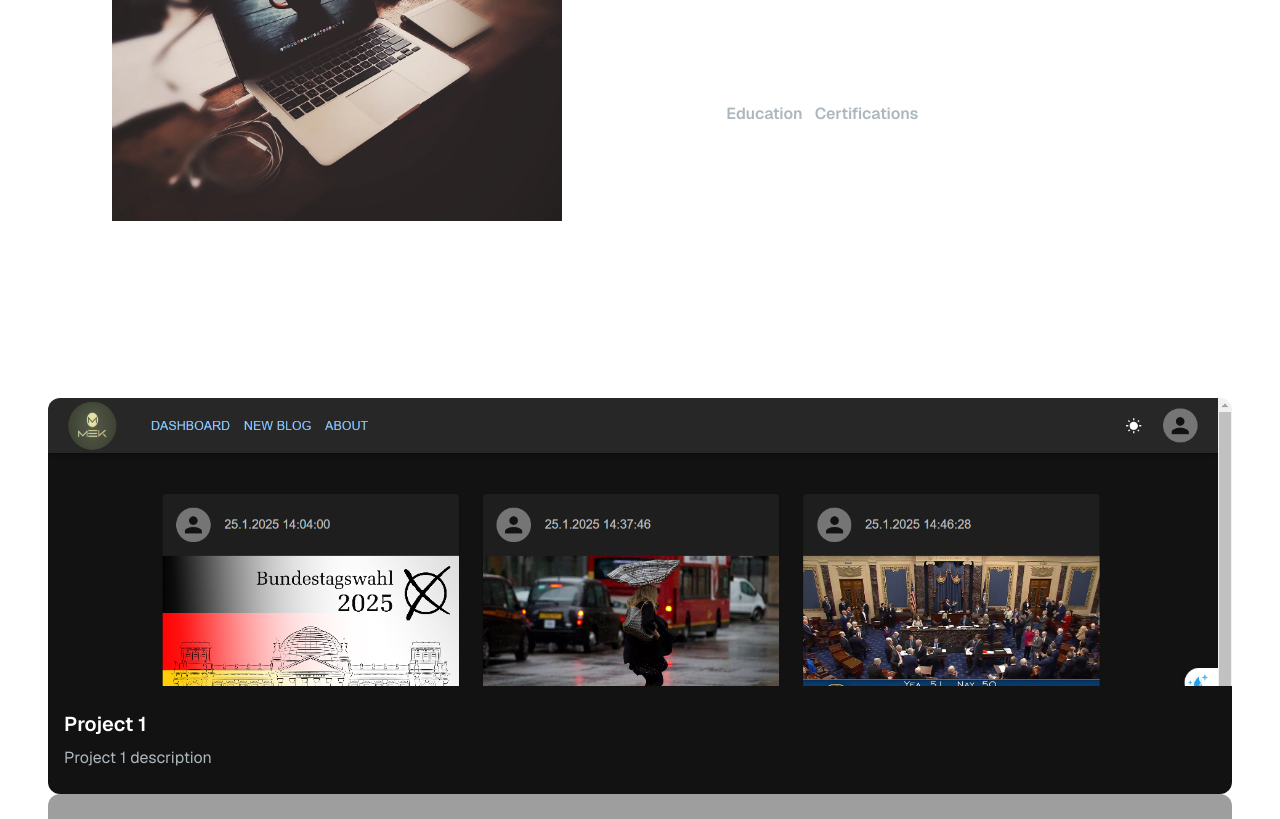
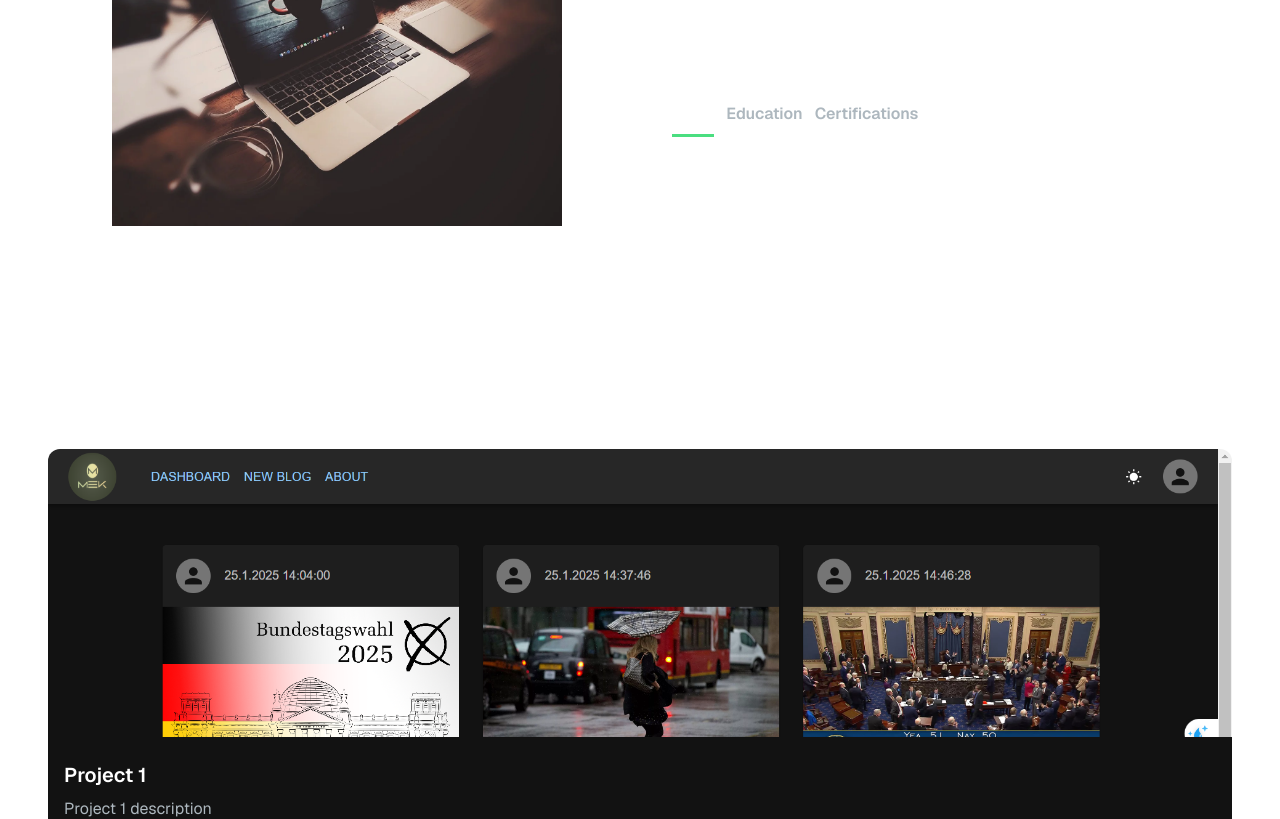
Before and after one commit to MuzafferKocak/my-portfolio, a Next.js app: page / in a window 1280 px wide. Shown: the part 680-1499 px from the top of the page. Built offline with nearby package versions, Linux system fonts and the light colour scheme; grey boxes are pictures that could not be loaded.

Commit message:
framer-motion

```diff
--- a/package.json
+++ b/package.json
@@ -10,6 +10,7 @@
   },
   "dependencies": {
     "@heroicons/react": "^2.2.0",
+    "framer-motion": "^12.0.6",
     "next": "15.1.6",
     "react": "^19.0.0",
     "react-dom": "^19.0.0",
--- a/src/components/AboutSection.jsx
+++ b/src/components/AboutSection.jsx
@@ -15,7 +15,7 @@ const TAB_DATA = [
         <li>JavaScript</li>
         <li>React</li>
       </ul>
-        )
+    ),
   },
   {
     title: "Education",
@@ -25,21 +25,21 @@ const TAB_DATA = [
         <li>Frontend Development</li>
         <li>Backend Development</li>
       </ul>
-        )
+    ),
   },
   {
     title: "Certifications",
     id: "certifications",
-        content:(
+    content: (
       <ul className="list-disc pl-2">
         <li>JavaScript</li>
         <li>Web Development Essential</li>
         <li>Web Development with React</li>
         <li>Backend Development</li>
       </ul>
-        )
-    }
-]
+    ),
+  },
+];
 
 const AboutSection = () => {
   const [tab, setTab] = useState("skills");
@@ -52,7 +52,7 @@ const AboutSection = () => {
   };
 
   return (
-    <section className="text-white ">
+    <section className="text-white" id="about">
       <div className="md:grid md:grid-cols-2 gap-8 items-center py-8 px-4 xl:gap-16 sm:py-16 xl:px-16">
         <Image
           src="/images/computer.webp"
@@ -93,7 +93,7 @@ const AboutSection = () => {
             </TabButton>
           </div>
           <div className="mt-8">
-            {TAB_DATA.find((t)=> t.id === tab).content}
+            {TAB_DATA.find((t) => t.id === tab).content}
           </div>
         </div>
       </div>
--- a/src/components/ProjectCard.jsx
+++ b/src/components/ProjectCard.jsx
@@ -2,16 +2,25 @@ import React from "react";
 import { CodeBracketIcon, EyeIcon } from "@heroicons/react/24/solid";
 import Link from "next/link";
 
-const ProjectCard = ({ imgUrl, title, description }) => {
+const ProjectCard = ({ imgUrl, title, description, gitUrl, previewUrl }) => {
   return (
     <div>
       <div
-        className="h-52 md:h-72 rounded-t-xl relative group"
+        className="h-52 md:h-72 mt-4 rounded-t-xl relative group"
         style={{ background: `url(${imgUrl})`, backgroundSize: "cover" }}
       >
-        <div className="overlay absolute top-0 left-0 w-full h-full bg-[#121212] bg-opacity-0 hidden group-hover:flex group-hover:bg-opacity-70 transition-all duration-600">
-          <Link href="" >
-            <CodeBracketIcon className="h-10 w-10 text-[#adb7be]m-2 cursor-pointer hover:white"/>
+        <div className="overlay items-center justify-center absolute top-0 left-0 w-full h-full bg-[#121212] bg-opacity-0 hidden group-hover:flex group-hover:bg-opacity-70 transition-all duration-600">
+          <Link
+            href={gitUrl}
+            className="h-14 w-14 border-2 mr-4 relative rounded-full border-[#adb7be] hover:border-white group/link"
+          >
+            <CodeBracketIcon className="absolute h-10 w-10 text-[#adb7be] top-1/2 left-1/2 transform -translate-x-1/2 -translate-y-1/2 cursor-pointer group-hover/link:text-white" />
+          </Link>
+          <Link
+            href={previewUrl}
+            className="h-14 w-14 border-2 relative rounded-full border-[#adb7be] hover:border-white group/link"
+          >
+            <EyeIcon className="absolute h-10 w-10 text-[#adb7be] top-1/2 left-1/2 transform -translate-x-1/2 -translate-y-1/2 cursor-pointer group-hover/link:text-white" />
           </Link>
         </div>
       </div>
--- a/src/components/ProjectsSection.jsx
+++ b/src/components/ProjectsSection.jsx
@@ -34,7 +34,7 @@ const projectsData = [
 const ProjectsSection = () => {
   return (
     <>
-      <h2 className="text-4xl font-bold text-white mb-4">My Projects</h2>
+      <h2 className="text-center text-4xl font-bold text-white mb-8 mt-4 md:mb-10">My Projects</h2>
       <div>
         {projectsData.map((project) => (
           <ProjectCard
--- a/src/components/TabButton.jsx
+++ b/src/components/TabButton.jsx
@@ -1,13 +1,24 @@
 import React from "react";
+import { motion } from "framer-motion";
+
+const variants = {
+  default: { width: 0 },
+  active: { width: "calc(100% - 0.75rem)" },
+};
 
 const TabButton = ({ active, selectTab, children }) => {
-    const buttonClasses = active ? "text-white" : "text-[#ADB7BE]";
+  const buttonClasses = active ? "text-white" : "text-[#ADB7BE]";
 
   return (
     <button onClick={selectTab}>
       <p className={`mr-3 font-semibold hover:text-white ${buttonClasses}`}>
         {children}
       </p>
+      <motion.div
+        animate={active ? "active" : "default"}
+        variants={variants}
+        className="h-[3px] bg-green-400 mt-2 mr-3"
+      ></motion.div>
     </button>
   );
 };
```
Also changed, not shown: src/components/NavLink.jsx (line endings or trailing spaces), 1 other file (tests, documents, lock files or other folders). Lines whose indentation alone changed are shown as unchanged.
